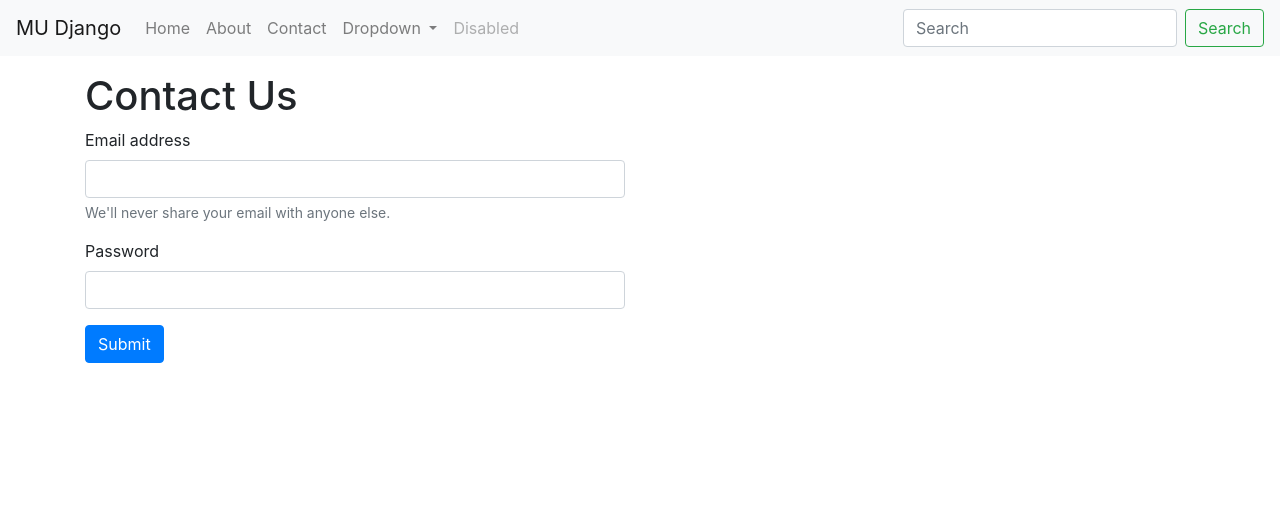
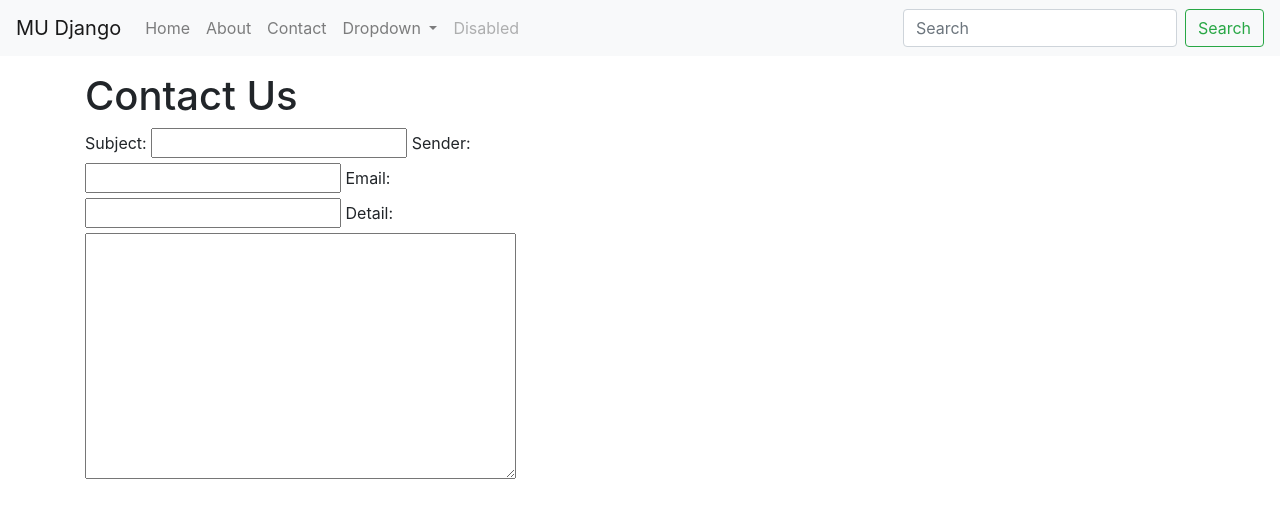
Before and after one commit to cckcoder/mu_web, a Django app: page /contact/ in a window 1280 px wide. Shown: the top 518 px of the page. Run offline with Django 4.2, Linux system fonts and the light colour scheme.

Commit message:
update: use form model

```diff
--- a/blog/forms.py
+++ b/blog/forms.py
@@ -5,4 +5,4 @@ from .models import Contact
 class ContactForm(ModelForm):
     class Meta:
         model = Contact
-        field = ["subject", "sender", "email", "detail"]
+        fields = ["subject", "sender", "email", "detail"]
--- a/blog/templates/blog/forms.html
+++ b/blog/templates/blog/forms.html
@@ -11,16 +11,7 @@ Contact Form
             <h1>Contact Us</h1>
             <form method="POST" action="{% url 'contact' %}">
             {% csrf_token %}
-            <div class="form-group">
-                <label for="exampleInputEmail1">Email address</label>
-                <input type="email" class="form-control" id="exampleInputEmail1" aria-describedby="emailHelp">
-                <small id="emailHelp" class="form-text text-muted">We'll never share your email with anyone else.</small>
-            </div>
-            <div class="form-group">
-                <label for="exampleInputPassword1">Password</label>
-                <input type="password" class="form-control" id="exampleInputPassword1">
-            </div>
-            <button type="submit" class="btn btn-primary">Submit</button>
+            {{ form }}
             </form>
         </div>
     </div>
--- a/blog/views.py
+++ b/blog/views.py
@@ -1,5 +1,6 @@
-from django.shortcuts import render
+from django.shortcuts import render, redirect
 from .models import Post
+from .forms import ContactForm
 
 def home(request):
     # Query all post
@@ -15,6 +16,11 @@ def post_details(request, post_id):
 
 def contact(request):
     if request.method == "POST":
-        print("Submit Form")
+        form = ContactForm(request.POST)
+        if form.is_valid():
+            form.save()
+            return redirect("/")
+    else:
+        form = ContactForm()
 
-    return render(request, 'blog/forms.html')
+    return render(request, 'blog/forms.html', {'form': form})
```
